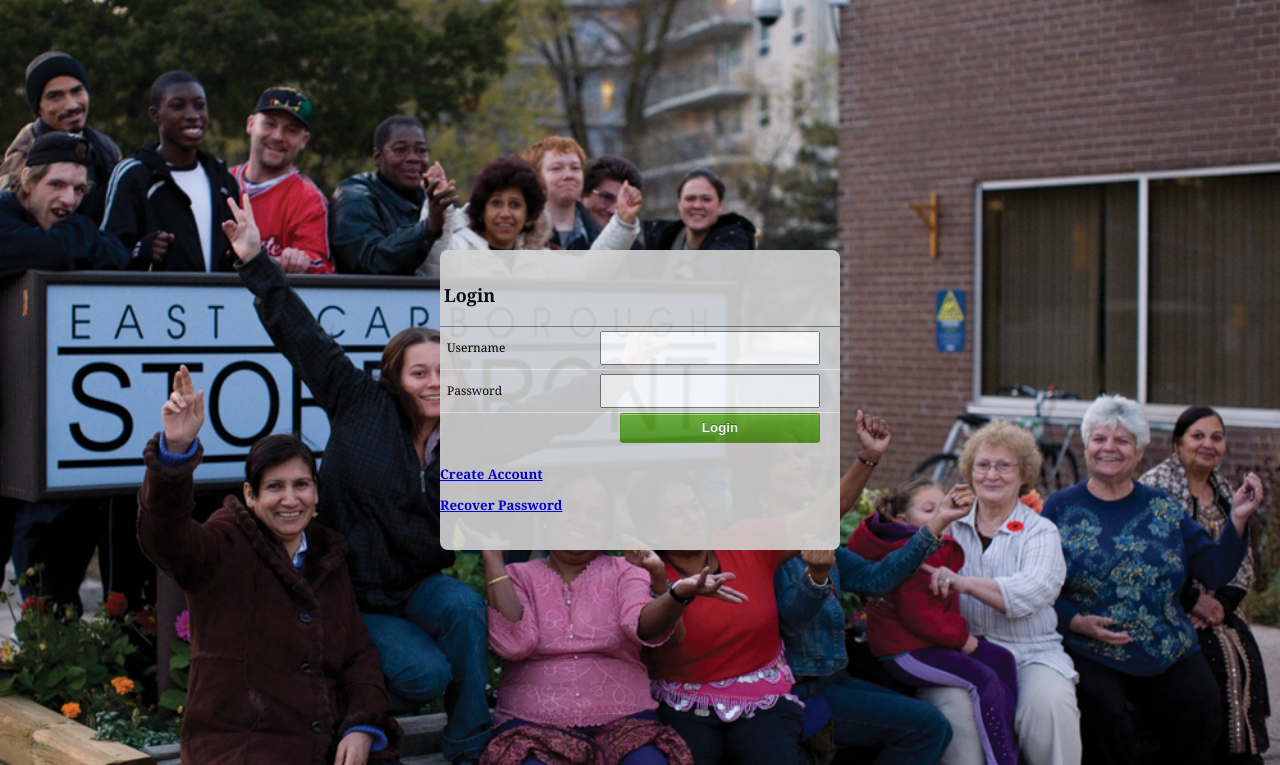
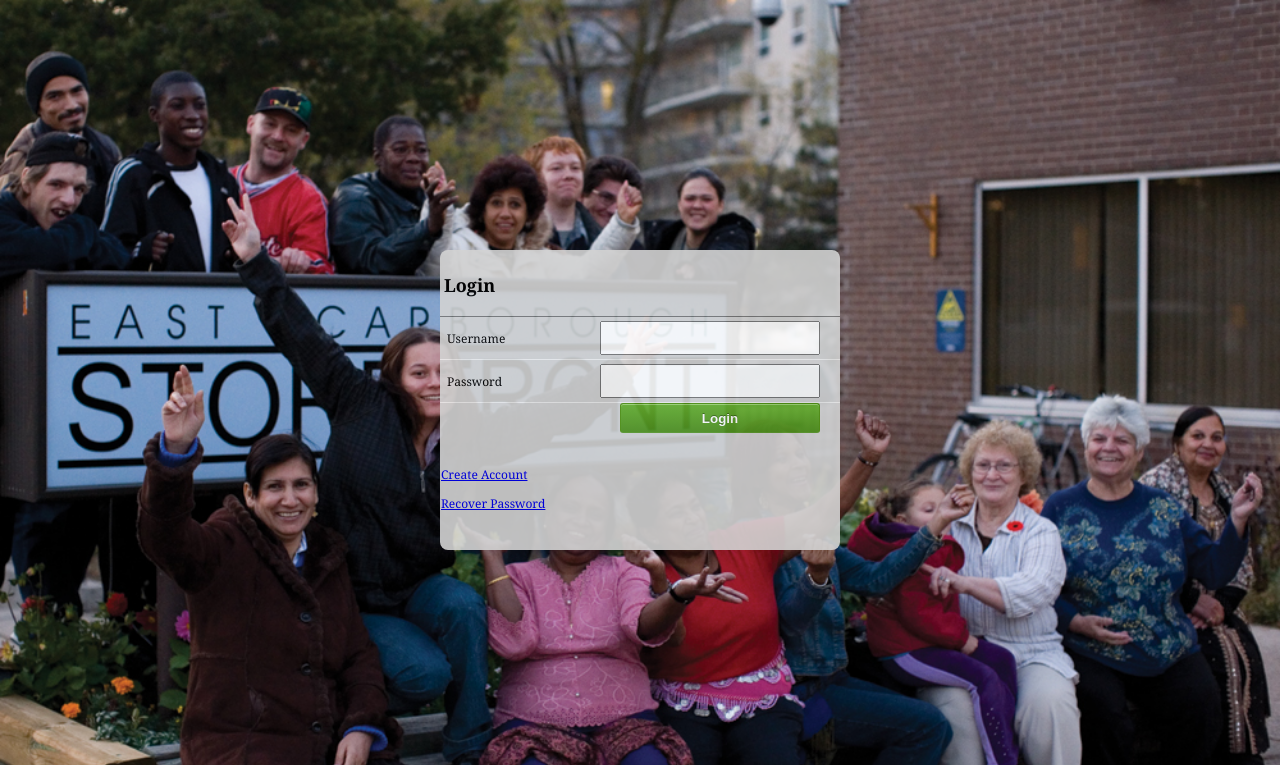
Before and after one commit to StevenDao/Storefront-Calendar, a CodeIgniter app: page /index.php/account/login in a window 1280 px wide. Shown: the top 765 px of the page. Run offline with CodeIgniter, Linux system fonts and the light colour scheme.

Commit message:
Update loginForm.php

```diff
--- a/website/application/views/account/loginForm.php
+++ b/website/application/views/account/loginForm.php
@@ -44,7 +44,7 @@
 	echo form_submit($attributes, 'Login');
 ?>
 </ul>
-<h5>
+<h5 class="link">
 <?php
 	echo "<p>" . anchor('account/newForm','Create Account') . "</p>";
 	echo "<p>" . anchor('account/recoverPasswordForm','Recover Password') . "</p>";
```
